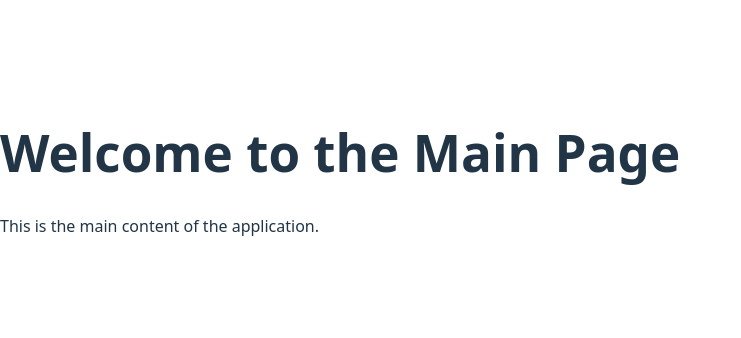
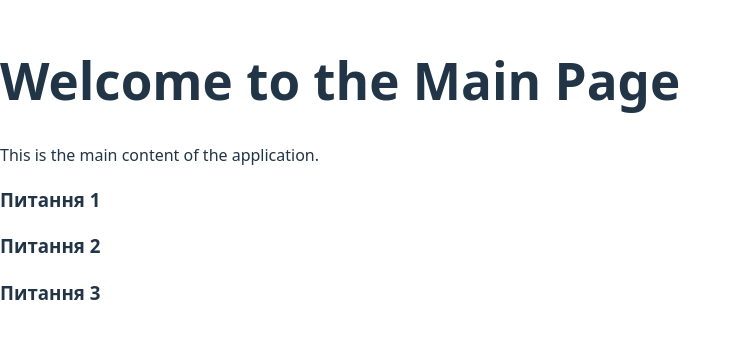
Before and after one commit to Vaddex/react-qwiz, a React (Vite) app: page / in a window 1280 px wide. Shown: the part 228-566 px from the top of the page, without its empty margins (0-741 px from the left). Built offline with nearby package versions, Linux system fonts and the light colour scheme.

Commit message:
added CardsField component

```diff
--- a/src/App.jsx
+++ b/src/App.jsx
@@ -1,10 +1,12 @@
 import "./App.css";
+import CardsField from "./components/CardsField/CardsField";
 import MainPage from "./components/MainPage/MainPage";
 
 function App() {
     return (
         <>
             <MainPage />
+            <CardsField />
         </>
     );
 }
--- a/src/components/CardsField/CardsField.jsx
+++ b/src/components/CardsField/CardsField.jsx
@@ -1,8 +1,63 @@
+import { useState } from "react";
+
+const questions = [
+    {
+        id: 1,
+        title: "Питання 1",
+        content: "Текст запитання 1",
+    },
+    {
+        id: 2,
+        title: "Питання 2",
+        content: "Текст запитання 2",
+    },
+    {
+        id: 3,
+        title: "Питання 3",
+        content: "Текст запитання 3",
+    },
+];
+
 function CardsField() {
+    const [selectedQuestion, setSelectedQuestion] = useState(null); // Placeholder for future state management
+
+    const openPopup = (question) => {
+        setSelectedQuestion(question);
+    };
+
+    const closePopup = () => {
+        setSelectedQuestion(null);
+    };
+
     return (
-        <section>
-            <p>Cards Field Component</p>
-        </section>
+        <div className="cards-field">
+            <div className="cards-container">
+                {questions.map((q) => (
+                    <div
+                        key={q.id}
+                        className="card"
+                        onClick={() => openPopup(q)}
+                    >
+                        <h3>{q.title}</h3>
+                    </div>
+                ))}
+            </div>
+
+            {selectedQuestion && (
+                <div className="popup-overlay" onClick={closePopup}>
+                    <div
+                        className="popup-content"
+                        onClick={(e) => e.stopPropagation()}
+                    >
+                        <button className="close-btn" onClick={closePopup}>
+                            Закрити
+                        </button>
+                        <h2>{selectedQuestion.title}</h2>
+                        <p>{selectedQuestion.content}</p>
+                    </div>
+                </div>
+            )}
+        </div>
     );
 }
 
```
